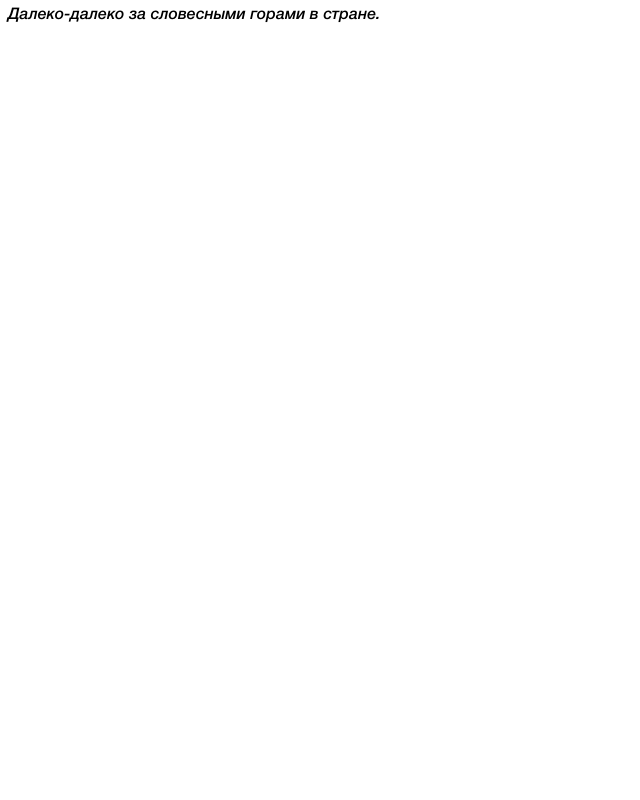
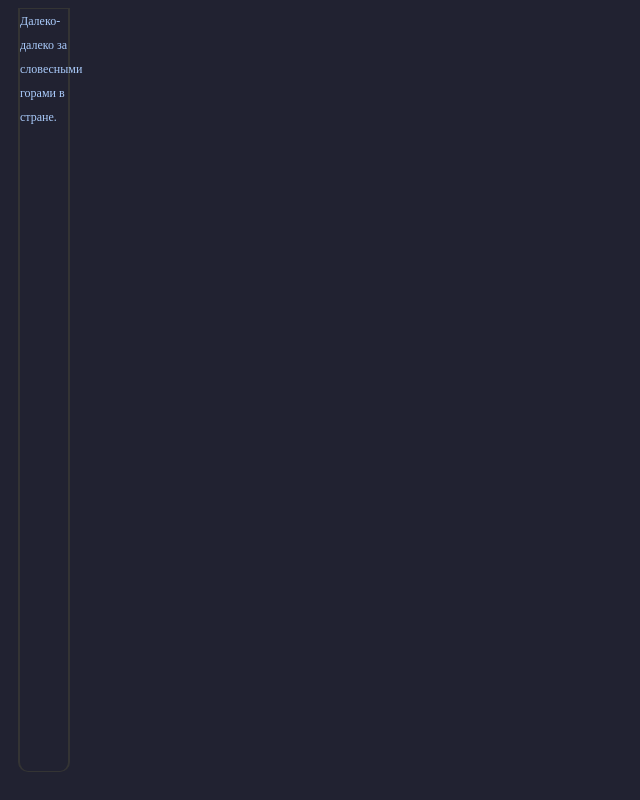
Before and after one commit to stanruss/newclear.loc, a website: page index.html in a window 1280 px wide. Shown: the whole page, without its empty margins (0-640 px from the left). Drawn offline with Linux system fonts and the light colour scheme.

Commit message:
with example

```diff
--- a/src/sass/stylesOut.sass
+++ b/src/sass/stylesOut.sass
@@ -1,7 +1,13 @@
 @import "vars"
 @import "fonts"
 body
-	font-family: $hmi
+	font-size: 12px / 2
+	border-bottom-radius: 10px
+	font-weight: light
+	size: 48px auto
+	position: fixed 0 0 20px 10px
+	color: #abccfc #212231
+	border: 1px 2px / solid / #343434
 
 
 @import "media"
```
Also changed, not shown: src/styles/stylesOut.min.css.
